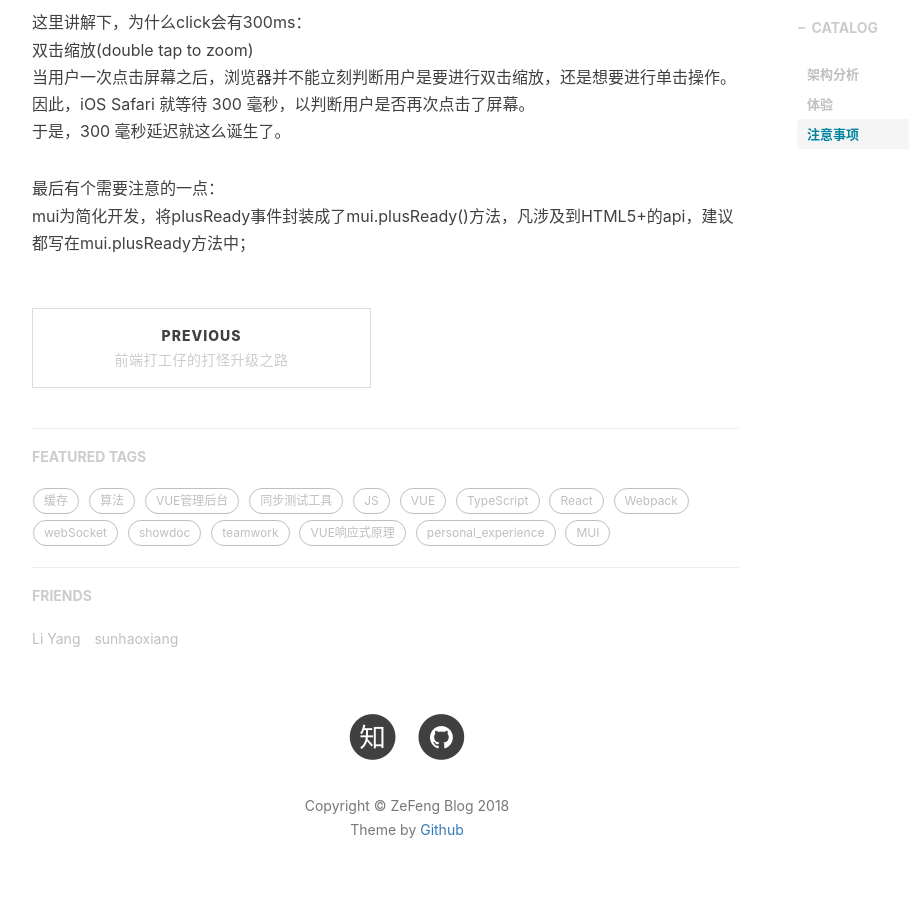
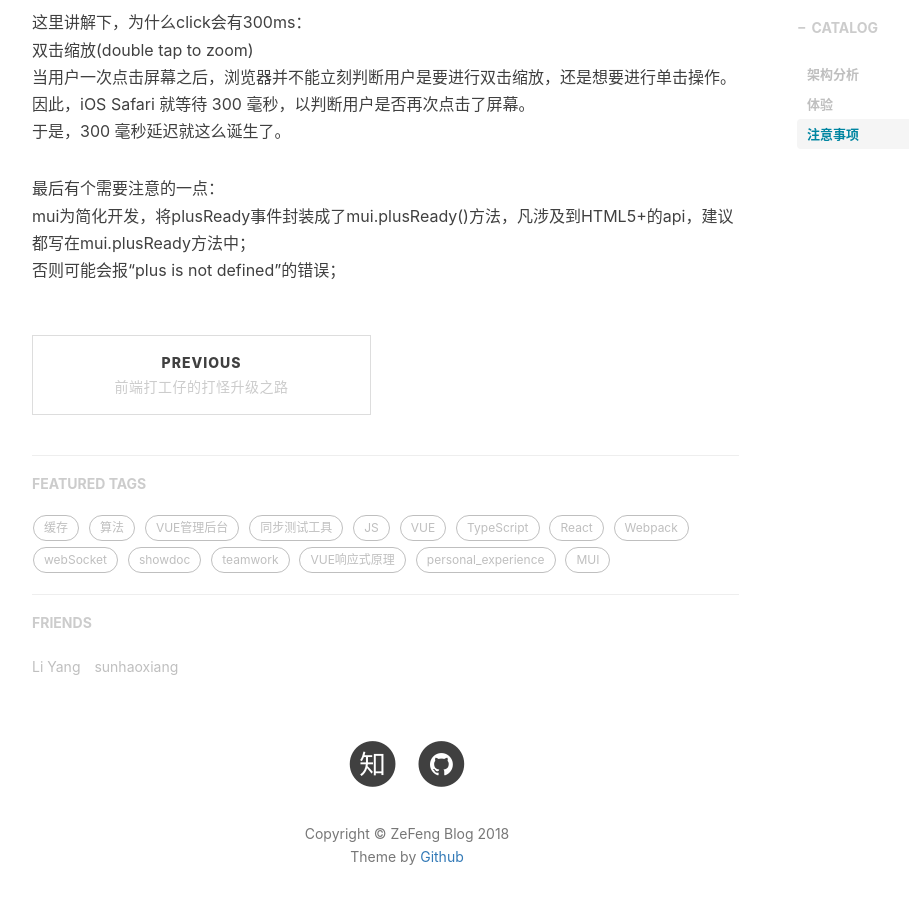
Before and after one commit to 00feng00/00feng00.github.io, a Jekyll site: the page built from _posts/2018-11-18-mui-instructions.markdown, in a window 1280 px wide and 900 px high, scrolled down 7210 px. Shown: the whole window, without its empty margins (233-1142 px from the left). Built offline with Jekyll 4.4.1, drawn with Linux system fonts in a browser that asks for light colours; nearby versions of some CDN libraries; comment, search, counter and statistics services are not loaded.

Commit message:
Update 2018-11-18-mui-instructions.markdown

```diff
--- a/_posts/2018-11-18-mui-instructions.markdown
+++ b/_posts/2018-11-18-mui-instructions.markdown
@@ -91,3 +91,4 @@ UI 列表：<br/>
 
 最后有个需要注意的一点：<br/>
 mui为简化开发，将plusReady事件封装成了mui.plusReady()方法，凡涉及到HTML5+的api，建议都写在mui.plusReady方法中；<br/>
+否则可能会报“plus is not defined”的错误；<br/>
```
